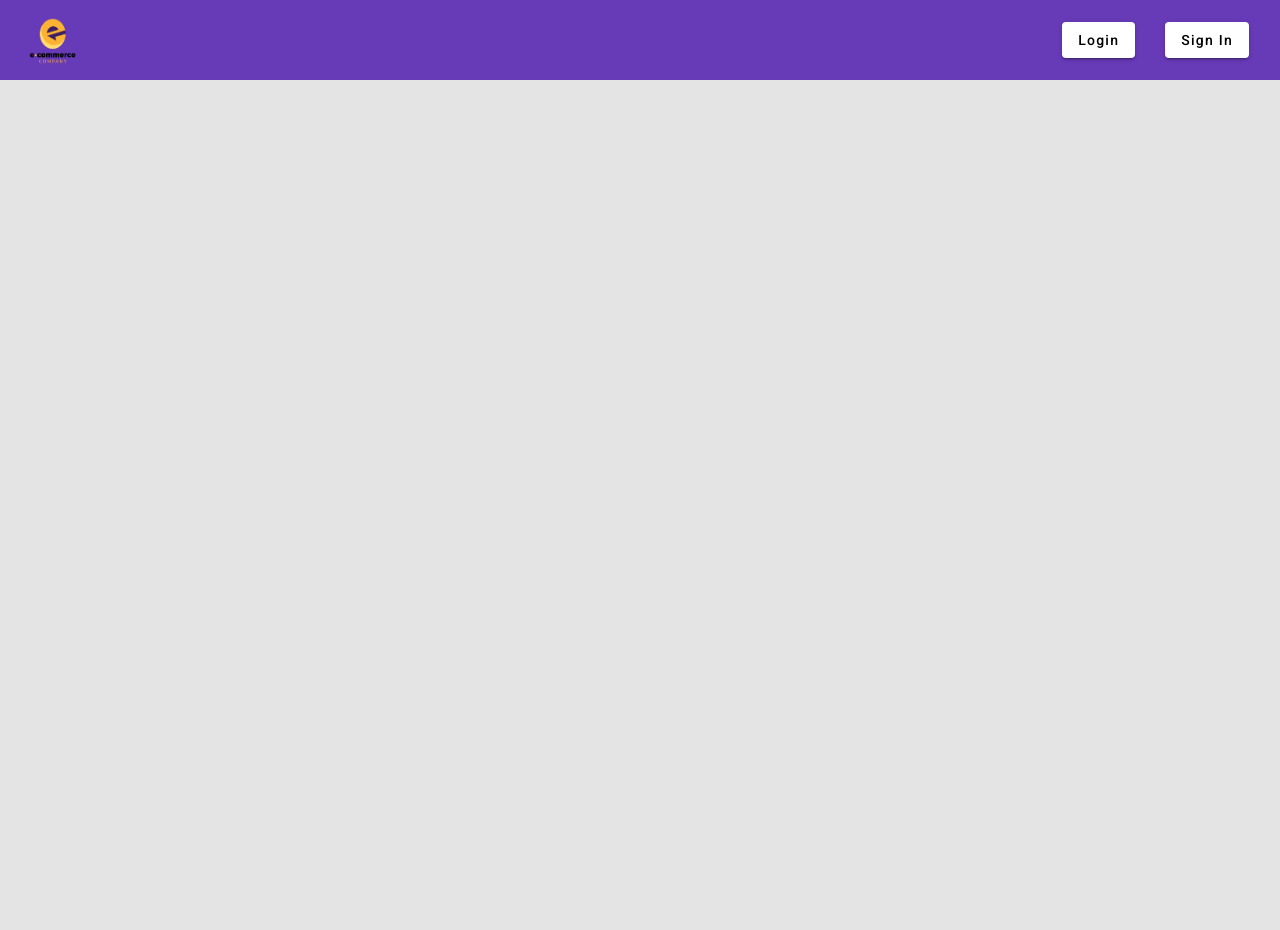
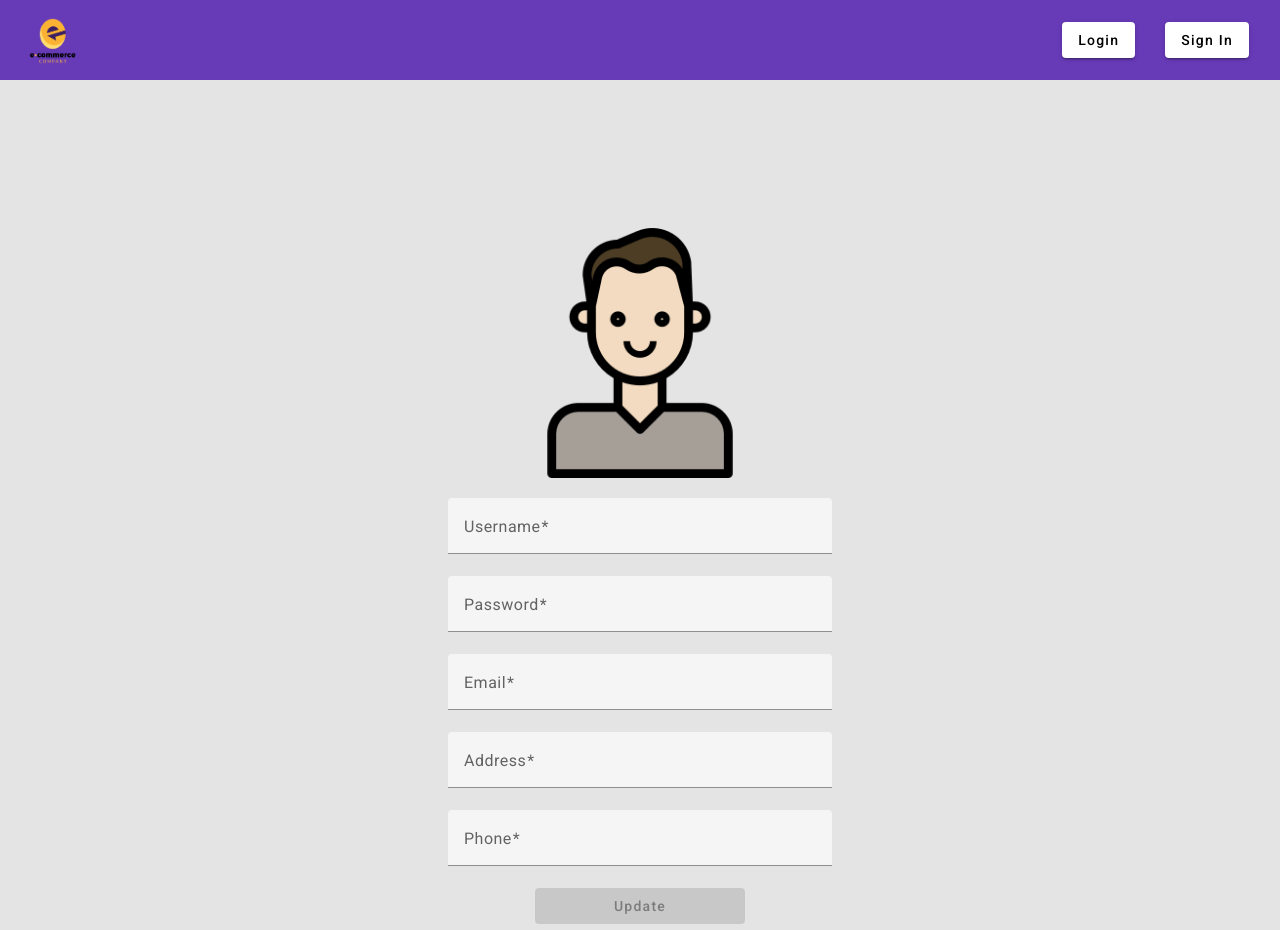
Before and after one commit to Napstyyy/angular-ecommerce-teamwork-, an Angular app: page /updateAdmin in a window 1280 px wide. Before the commit this address led to /. Before the commit the page ends 800 px from the top, so only its background shows below. Built offline with nearby package versions, Linux system fonts and the light colour scheme.

Commit message:
admin-features

```diff
--- a/src/app/app.module.ts
+++ b/src/app/app.module.ts
@@ -20,6 +20,8 @@ import {MatIconModule} from '@angular/material/icon';
 import {MatButtonModule} from '@angular/material/button';
 import { LoginComponentComponent } from './login/login-component/login-component.component';
 import { RegisterComponent } from './login/register/register.component';
+import { UpdateAdminComponent } from './login/update-admin/update-admin.component';
+import { UpdateProductComponent } from './login/update-product/update-product.component';
 
 //Routes
 const routes: Routes = [
@@ -27,6 +29,8 @@ const routes: Routes = [
   {path: 'cart', component: CartComponent},
   {path: 'login', component: LoginComponentComponent},
   {path: 'register', component: RegisterComponent},
+  {path: 'updateAdmin', component:UpdateAdminComponent},
+  {path: 'updateProduct/:id', component:UpdateProductComponent},
   {path: '', redirectTo: '/shop', pathMatch: 'full'}
 ];
 
--- a/src/app/header/header.component.ts
+++ b/src/app/header/header.component.ts
@@ -19,6 +19,7 @@ export class HeaderComponent implements OnInit {
   }
   logout(){
     this.userService.setAuth()
+    this.userService.setAdmin(false)
     this.router.navigate(['/shop'])
   }
 
--- a/src/app/login/login.module.ts
+++ b/src/app/login/login.module.ts
@@ -6,13 +6,17 @@ import { MatFormFieldModule } from '@angular/material/form-field';
 import { MatButtonModule } from '@angular/material/button';
 import {MatInputModule} from '@angular/material/input';
 import { RegisterComponent } from './register/register.component';
+import { UpdateAdminComponent } from './update-admin/update-admin.component';
+import { UpdateProductComponent } from './update-product/update-product.component';
 
 //Materials
 
 @NgModule({
   declarations: [
     LoginComponentComponent,
-    RegisterComponent
+    RegisterComponent,
+    UpdateAdminComponent,
+    UpdateProductComponent
   ],
   imports: [
     CommonModule,
--- /dev/null
+++ b/src/app/login/update-admin/update-admin.component.css
@@ -0,0 +1,50 @@
+.login-container{
+    margin-top: 10%;
+    display: flex;
+    justify-content: center;
+    align-items: center;
+    flex-direction: column;
+    height: 100%;
+    width: 100%;
+}
+
+
+.login-image{
+    max-width: 250px;
+    width: 50%;
+    text-align: center;
+    margin-bottom: 20px;
+}
+
+.login-form{
+    /* background-color: #f5f5f5; */
+    display: flex;
+    flex-direction: column;
+    justify-content: center;
+    width: 30%;
+}
+
+.button-container{
+    display: flex;
+    align-items: center;
+    justify-content: center;
+    flex-direction: column;
+}
+
+.login-button{
+    width: 210px;
+}
+
+.create-text{
+    margin-top: 10px;
+    color: #673ab7;
+    text-decoration: underline;
+    border: none;
+    background-color: transparent;
+
+}
+
+.create-text:hover{
+    color: #222;
+    cursor: pointer;
+}
--- /dev/null
+++ b/src/app/login/update-admin/update-admin.component.html
@@ -0,0 +1,28 @@
+<div class="login-container">
+    <img src="../../../assets/register.png" alt="UserImg" class="login-image">
+    <form class="login-form" [formGroup]="form" (ngSubmit)="update()">
+        <mat-form-field appearance="fill">
+            <mat-label>Username</mat-label>
+            <input type="text" matInput autocomplete="off" formControlName="username">
+        </mat-form-field>
+        <mat-form-field appearance="fill">
+            <mat-label>Password</mat-label>
+            <input type="password" matInput autocomplete="off" formControlName="password">
+        </mat-form-field>
+        <mat-form-field appearance="fill">
+            <mat-label>Email</mat-label>
+            <input type="text" matInput autocomplete="off" formControlName="email">
+        </mat-form-field>
+        <mat-form-field appearance="fill">
+            <mat-label>Address</mat-label>
+            <input type="text" matInput autocomplete="off" formControlName="address">
+        </mat-form-field>
+        <mat-form-field appearance="fill">
+            <mat-label>Phone</mat-label>
+            <input type="text" matInput autocomplete="off" formControlName="phone">
+        </mat-form-field>
+        <div class="button-container">
+            <button type="submit" class="login-button"  mat-raised-button [disabled]="form.invalid" color="primary">Update</button>
+        </div>
+    </form>
+</div>
--- /dev/null
+++ b/src/app/login/update-admin/update-admin.component.ts
@@ -0,0 +1,44 @@
+import { Component, OnInit } from '@angular/core';
+import { User, UsersServiceService } from 'src/app/services/users-service.service';
+import { Router } from '@angular/router';
+import { FormBuilder, FormGroup, Validators } from '@angular/forms';
+
+@Component({
+  selector: 'app-update-admin',
+  templateUrl: './update-admin.component.html',
+  styleUrls: ['./update-admin.component.css']
+})
+export class UpdateAdminComponent implements OnInit{
+  form: FormGroup;
+
+  constructor(private fb:FormBuilder, private userService: UsersServiceService, private router:Router){
+    this.form = this.fb.group({
+      username: ['', Validators.required],
+      password: ['', Validators.required],
+      email: ['', Validators.required],
+      address: ['', Validators.required],
+      phone: ['', Validators.required]
+    })
+  }
+  ngOnInit(): void {
+  }
+
+  response:User;
+
+  update():void {
+    const username:string = this.form.value.username;
+    const password:string = this.form.value.password;
+    const email:string = this.form.value.email;
+    const address:string = this.form.value.address;
+    const phone:number = this.form.value.phone;
+    this.response = {username: username, password: password, email:email, address:address,phone:phone , isAdmin:true}
+    this.userService.updateAdmin(this.response).subscribe((data)=> {
+      if (typeof data !== 'object'){
+        alert('Actualización grasosa');
+        this.router.navigate(['/shop'])
+      }
+      //this.userService.setAdmin(data.isAdmin) set the type of users
+    })
+  }
+
+}
--- /dev/null
+++ b/src/app/login/update-product/update-product.component.css
@@ -0,0 +1,50 @@
+.login-container{
+    margin-top: 10%;
+    display: flex;
+    justify-content: center;
+    align-items: center;
+    flex-direction: column;
+    height: 100%;
+    width: 100%;
+}
+
+
+.login-image{
+    max-width: 250px;
+    width: 50%;
+    text-align: center;
+    margin-bottom: 20px;
+}
+
+.login-form{
+    /* background-color: #f5f5f5; */
+    display: flex;
+    flex-direction: column;
+    justify-content: center;
+    width: 30%;
+}
+
+.button-container{
+    display: flex;
+    align-items: center;
+    justify-content: center;
+    flex-direction: column;
+}
+
+.login-button{
+    width: 210px;
+}
+
+.create-text{
+    margin-top: 10px;
+    color: #673ab7;
+    text-decoration: underline;
+    border: none;
+    background-color: transparent;
+
+}
+
+.create-text:hover{
+    color: #222;
+    cursor: pointer;
+}
--- /dev/null
+++ b/src/app/login/update-product/update-product.component.html
@@ -0,0 +1,31 @@
+<div class="login-container">
+    <form class="login-form" [formGroup]="form" (ngSubmit)="update()">
+        <mat-form-field appearance="fill">
+            <mat-label>Product Name</mat-label>
+            <input type="text" matInput autocomplete="off" formControlName="name">
+        </mat-form-field>
+        <mat-form-field appearance="fill">
+            <mat-label>Product Details</mat-label>
+            <input type="text" matInput autocomplete="off" formControlName="details">
+        </mat-form-field>
+        <mat-form-field appearance="fill">
+            <mat-label>Price</mat-label>
+            <input type="number" matInput autocomplete="off" formControlName="price">
+        </mat-form-field>
+        <mat-form-field appearance="fill">
+            <mat-label>Current Stock</mat-label>
+            <input type="number" matInput autocomplete="off" formControlName="stockCurrent">
+        </mat-form-field>
+        <mat-form-field appearance="fill">
+            <mat-label>Minimum Stock</mat-label>
+            <input type="number" matInput autocomplete="off" formControlName="stockMin">
+        </mat-form-field>
+        <mat-form-field appearance="fill">
+            <mat-label>Maximum Stock</mat-label>
+            <input type="number" matInput autocomplete="off" formControlName="stockMax">
+        </mat-form-field>
+        <div class="button-container">
+            <button type="submit" class="login-button"  mat-raised-button [disabled]="form.invalid" color="primary">Update</button>
+        </div>
+    </form>
+</div>
--- /dev/null
+++ b/src/app/login/update-product/update-product.component.ts
@@ -0,0 +1,42 @@
+import { Component } from '@angular/core';
+import { Router, ActivatedRoute } from '@angular/router';
+import { FormBuilder, FormGroup, Validators } from '@angular/forms';
+import { Product, ProductsService } from 'src/app/services/products.service';
+
+@Component({
+  selector: 'app-update-product',
+  templateUrl: './update-product.component.html',
+  styleUrls: ['./update-product.component.css']
+})
+export class UpdateProductComponent {
+  form: FormGroup;
+
+  constructor(private fb:FormBuilder, private productsService: ProductsService, private router:Router, private route:ActivatedRoute){
+    this.form = this.fb.group({
+      name: ['', Validators.required],
+      details: ['', Validators.required],
+      price: ['', Validators.required],
+      stockCurrent: ['', Validators.required],
+      stockMin: ['', Validators.required],
+      stockMax: ['', Validators.required],
+    })
+  }
+  response:Product;
+
+  update():void {
+    const name:string = this.form.value.name;
+    const details:string = this.form.value.details;
+    const price:number = this.form.value.price;
+    const stockCurrent:number = this.form.value.stockCurrent;
+    const stockMin:number = this.form.value.stockMin;
+    const stockMax:number = this.form.value.stockMax;
+    this.response = {id:this.route.snapshot.params["id"],name: name, details:details,price: price, stockCurrent: stockCurrent, stockMin:stockMin, stockMax:stockMax}
+    this.productsService.updateProduct(this.response).subscribe((data)=> {
+      if (typeof data === 'object'){
+        alert('Actualización grasosa');
+        this.router.navigate(['/shop'])
+      }
+      //this.userService.setAdmin(data.isAdmin) set the type of users
+    })
+  }
+}
--- a/src/app/services/products.service.ts
+++ b/src/app/services/products.service.ts
@@ -14,16 +14,14 @@ export const productsURL: string = "http://10.253.14.47:8000/products";
 //Definition for the product interface used across all modules and components
 export interface Product {
   id: number;
+  name: string;
   details: string;
-  name: string;
-  quantity: number;
   price: number;
-  stockMin: string;
-  stockMax: string;
-  stockCurrent: string;
-  createdAt: string;
-  updatedAt: string;
+  stockMin: number;
+  stockMax: number;
+  stockCurrent: number;
 }
+
 
 //Interface used for the cart object, meant to store as attributes the keys of the bought items and as values their respective quantities
 export interface boughtObj{
@@ -61,6 +59,9 @@ export class ProductsService {
     return this.http.get<[]>(productsURL + '/image');
   }
 
+  updateProduct = (body:Product) =>{
+    return this.http.put<string>(productsURL + `/${body.id}`, body)
+  }
   //Format a text to display prices: E.g: $123.000.000
   priceText = (price: number) => {
     let priceString:string = String(price);
--- a/src/app/shop-cards/product-dialog/product-dialog.component.ts
+++ b/src/app/shop-cards/product-dialog/product-dialog.component.ts
@@ -46,6 +46,12 @@ export class ProductDialogComponent implements OnInit {
   }
 
   buy():void{
+    if(this.userService.isAdmin){
+      this.dialogRef.close();
+      this.router.navigate([`/updateProduct/${this.data.id}`]);
+      return void(0)
+    }
+
     if(this.userService.auth){
       this.productsService.addItem(this.data.id)
       this.router.navigate(['/cart']);
```
Also changed, not shown: 2 other files (tests, documents, lock files or other folders).
